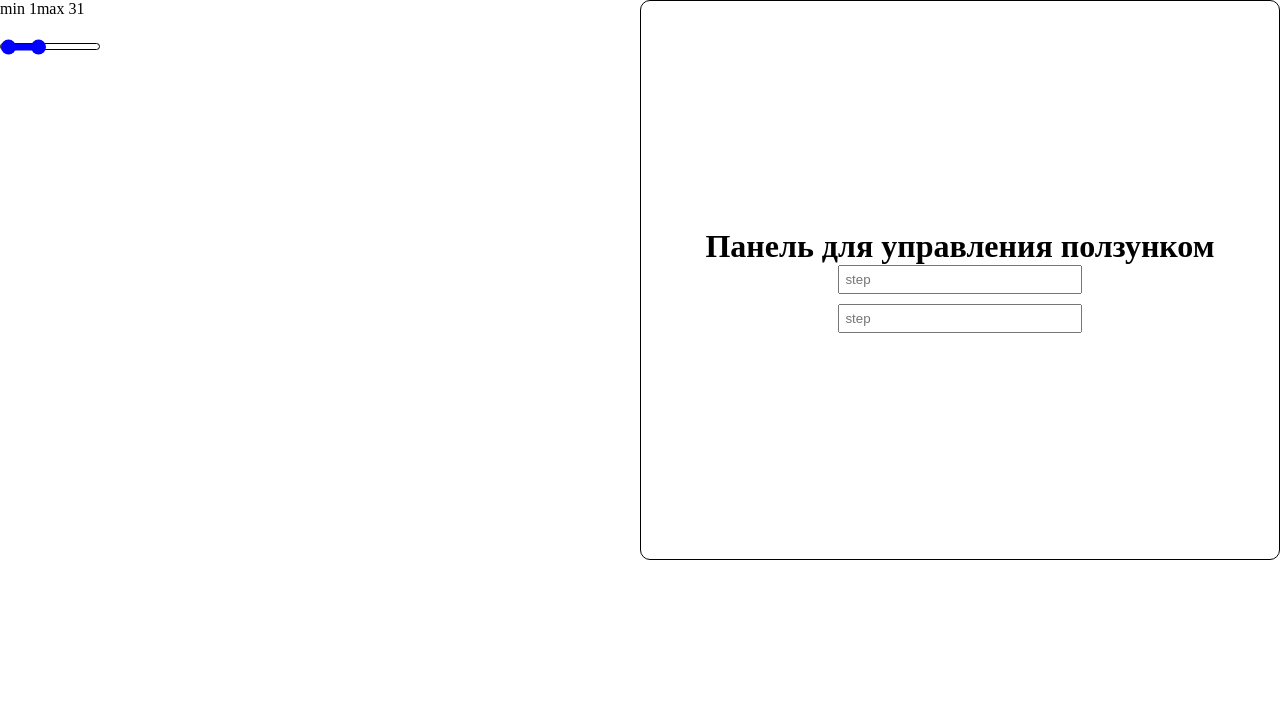
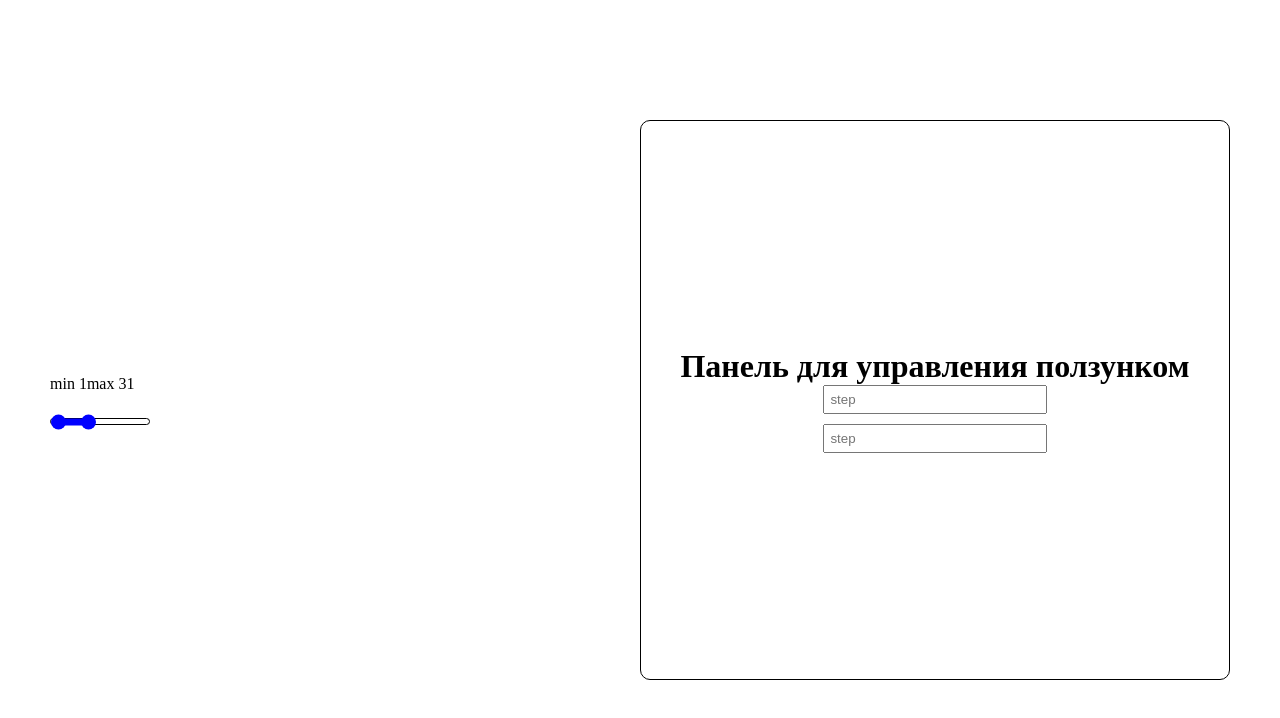
Before and after one commit to canoua/4-task, a website built with Vite: page index.html in a window 1280 px wide. Built offline with nearby package versions, Linux system fonts and the light colour scheme.

Commit message:
debug slider with panel

```diff
--- a/src/components/slider.ts
+++ b/src/components/slider.ts
@@ -1,93 +1,129 @@
 export function slider() {
   class Slider {
-    thumb: any = document.createElement('div');
-    thumbMax: any = document.createElement('div');
-    line: any = document.createElement('div');
-    app: any;
-    // outputValue: any;
-    x: any = 0;
-    minX: any;
-    maxX: any;
-    middleThumb: any;
-    wrapper:any = document.createElement('div');
-    rangeCoords: any = this.thumb.getBoundingClientRect();
-    wrapperCoords: any = this.wrapper.getBoundingClientRect();
-    lineCoords: any = this.line.getBoundingClientRect();
+    wrapper: HTMLElement = document.createElement('div');
+    thumb: HTMLElement = document.createElement('div');
+    thumbMax: HTMLElement = document.createElement('div');
+    line: HTMLElement = document.createElement('div');
+    range: HTMLElement = document.createElement('div');
+    outputWrapper: any = document.createElement('div');
+    app: HTMLElement | any;
+    outputValueMin: HTMLElement | any;
+    outputValueMax: HTMLElement | any;
+    minX: number | any;
+    maxX: number | any;
 
-    draggingAcces: any = false;
+    draggingAcces: boolean = false;
+    draggingAccesMax: boolean = false;
+
+    thumbPosition: number = 0;
+    thumbMaxPosition: number = 0;
+
+    thumbPositionInit: any;
+    rangePositionInit: any;
+    thumbMaxPositionInit: any;
+
+    percent: any;
+    percentMax: any;
 
     constructor() {
       this.initElememts();
       document.addEventListener('mousedown', (e) => this.mouseDown(e));
       document.addEventListener('mousemove', (e) => this.mouseMove(e));
       document.addEventListener('mouseup', (e) => this.mouseUp(e));
+
+      document.addEventListener('mouseup', () => {
+        this.draggingAcces = false;
+        this.draggingAccesMax = false;
+      })
+
     }
 
     // инициализация элементов
     initElememts() {
       this.app = document.getElementById('app')
-      // this.outputValue = document.createElement('div');
+      this.outputValueMin = document.createElement('div');
+      this.outputValueMax = document.createElement('div');
+      this.range.classList.add('range');
       this.thumb.classList.add('thumb', 'thumb-min');
       this.thumbMax.classList.add('thumb', 'thumb-max');
       this.line.classList.add('line');
       this.wrapper.classList.add('wrapper');
-      // this.outputValue.classList.add('output-value');
-
+      this.outputValueMin.classList.add('output-value');
+      this.outputValueMax.classList.add('output-value');
       this.app.appendChild(this.wrapper);
       this.line.appendChild(this.thumb);
       this.line.appendChild(this.thumbMax);
+      this.line.appendChild(this.range);
       this.wrapper.appendChild(this.line);
-      // this.wrapper.prepend(this.outputValue);
 
-      // this.outputValue.textContent='0';
-      const lineWidth = this.line.offsetWidth;
+      this.wrapper.prepend(this.outputWrapper);
+      this.outputWrapper.classList.add('output-wrapper');
+      this.outputWrapper.appendChild(this.outputValueMin);
+      this.outputWrapper.appendChild(this.outputValueMax);
+
       const linePosition = this.line.getBoundingClientRect();
-      const lineMaxPosition = lineWidth + linePosition.left;
-      const middleThumb = this.thumb.offsetWidth / 2;
+      const lineMaxPosition = this.line.offsetWidth + linePosition.left;
+      this.minX = linePosition.left;
+      this.maxX = lineMaxPosition - this.thumb.offsetWidth;
+      this.thumbPositionInit = this.thumb.getBoundingClientRect().left - linePosition.left;
+      this.thumbMaxPositionInit = this.thumbMax.getBoundingClientRect().left - linePosition.left;
+      this.rangePositionInit = this.thumbPositionInit;
 
-      this.middleThumb = middleThumb;
-      this.minX = linePosition.left;
-
-      this.maxX = lineMaxPosition;
+      this.range.style.left = `${this.rangePositionInit}px`;
+      this.outputValueMin.textContent=`min ${this.thumbPositionInit}`;
+      this.outputValueMax.textContent=`max ${this.thumbMaxPositionInit}`;
     }
 
-    mouseDown(e: MouseEvent) {
-      this.draggingAcces = true;
-    }
-
-
-    mouseMove(e: any) {
-      if(this.draggingAcces==true) {
-        if(e.clientX>=this.minX && e.clientX<=235) {
-          this.thumb.style.left = `${e.clientX-this.minX}px`;
-          // console.log(this.thumb.style.left);
-         if(e.target.className==='thumb thumb-min') {
-            console.log(e.target);
-          } else if(e.target.className==='thumb thumb-max'){
-            console.log('max');
-          }
-          console.log(Math.trunc((e.clientX-this.minX)/85*100));
-        }
-
+    mouseDown(e: any) {
+      if(e.target.classList.contains('thumb') && e.target.classList.contains('thumb-min')) {
+        this.draggingAcces = true;
+      }  else if(e.target.classList.contains('thumb') && e.target.classList.contains('thumb-max')) {
+        this.draggingAccesMax = true;
       }
     }
 
-    mouseUp(e: MouseEvent) {
-      this.draggingAcces = false;
-      if(e.clientX>=this.minX && e.clientX<=235) {
-        this.thumb.style.left = `${e.clientX-this.minX}px`;
-        console.log(Math.trunc((e.clientX-this.minX)/85*100));
+    mouseMove(e: any) {
+      if(this.draggingAcces) {
+        this.percent = Math.max(0, Math.min((e.clientX - this.line.getBoundingClientRect().left)/(this.line.offsetWidth)*100, 100));
+        this.thumbPositionInit = this.percent;
+        this.rangePositionInit = this.percent + 1;
+
+        if(e.clientX>=this.minX && e.clientX<=this.maxX && this.thumbPositionInit<(this.thumbMaxPositionInit - 15)) {
+          this.thumb.style.left = `${this.thumbPositionInit}px`;
+          this.range.style.left = `${this.rangePositionInit}px`;
+          this.range.style.width = `${this.thumbMaxPositionInit - this.thumbPositionInit}px`;
+          this.outputValueMin.textContent=`min ${Math.trunc((this.thumbPositionInit)/85*100)}`;
+        }
+      } else if(this.draggingAccesMax) {
+        this.percentMax = Math.max(0, Math.min((e.clientX - this.line.getBoundingClientRect().left)/(this.line.offsetWidth)*100, 85));
+        this.thumbMaxPositionInit = this.percentMax;
+        if(e.clientX>=this.minX && e.clientX<=this.maxX && this.thumbMaxPositionInit>(this.thumbPositionInit+15)) {
+          this.thumbMax.style.left = `${this.thumbMaxPositionInit}px`;
+          this.range.style.left = `${this.rangePositionInit}px`;
+          this.range.style.width = `${this.thumbMaxPositionInit - this.thumbPositionInit + 1}px`;
+          this.outputValueMax.textContent=`max ${Math.trunc((this.thumbMaxPositionInit)/85*100)}`;
+        }
+      }
+    }
+
+    mouseUp(e: any) {
+      if(e.target.classList.contains('thumb') && e.target.classList.contains('thumb-min')) {
+        this.draggingAcces = false;
+      } else if(e.target.classList.contains('thumb') && e.target.classList.contains('thumb-max')) {
+        this.draggingAccesMax = false;
       }
     }
   }
 
-    class Panel {
+
+  class Panel {
       app: any;
       title: any;
       container: any;
       inputStep: any;
       inputWidth: any;
       inputMin: any;
+
       constructor() {
         this.app = document.getElementById('app')
         this.container = document.createElement('div');
@@ -98,9 +134,11 @@ export function slider() {
 
         this.app.appendChild(this.container);
         this.container.appendChild(this.title);
+        this.createInput(this.container, 'input', 'input', 'step')
+        this.createInput(this.container, 'input', 'input', 'step')
       }
 
-      createInput(parent: any, element: any, name: string, placeholder: string, className: string) {
+      createInput(parent?: any, element?: any, name?: string, placeholder?: string, className?: string) {
         element = document.createElement('input');
         element.setAttribute('type', 'text');
         element.setAttribute('name', name);
@@ -110,7 +148,9 @@ export function slider() {
       }
   }
 
+
   document.addEventListener('DOMContentLoaded', function() {
     const slider = new Slider();
+    const panel = new Panel();
   })
 }
--- a/src/components/test-percent.ts
+++ /dev/null
@@ -1,157 +0,0 @@
-export function slider() {
-  class Slider {
-    wrapper: HTMLElement = document.createElement('div');
-    thumb: HTMLElement = document.createElement('div');
-    thumbMax: HTMLElement = document.createElement('div');
-    line: HTMLElement = document.createElement('div');
-    range: HTMLElement = document.createElement('div');
-    outputWrapper: any = document.createElement('div');
-    app: HTMLElement | any;
-    outputValueMin: HTMLElement | any;
-    outputValueMax: HTMLElement | any;
-    minX: number | any;
-    maxX: number | any;
-
-    draggingAcces: boolean = false;
-    draggingAccesMax: boolean = false;
-
-    thumbPosition: number = 0;
-    thumbMaxPosition: number = 0;
-
-    thumbPositionInit: any;
-    rangePositionInit: any;
-    thumbMaxPositionInit: any;
-
-    percent: any;
-    percentMax: any;
-
-    constructor() {
-      this.initElememts();
-      document.addEventListener('mousedown', (e) => this.mouseDown(e));
-      document.addEventListener('mousemove', (e) => this.mouseMove(e));
-      document.addEventListener('mouseup', (e) => this.mouseUp(e));
-
-      document.addEventListener('mouseup', () => {
-        this.draggingAcces = false;
-        this.draggingAccesMax = false;
-      })
-
-    }
-
-    // инициализация элементов
-    initElememts() {
-      this.app = document.getElementById('app')
-      this.outputValueMin = document.createElement('div');
-      this.outputValueMax = document.createElement('div');
-      this.range.classList.add('range');
-      this.thumb.classList.add('thumb', 'thumb-min');
-      this.thumbMax.classList.add('thumb', 'thumb-max');
-      this.line.classList.add('line');
-      this.wrapper.classList.add('wrapper');
-      this.outputValueMin.classList.add('output-value');
-      this.outputValueMax.classList.add('output-value');
-      this.app.appendChild(this.wrapper);
-      this.line.appendChild(this.thumb);
-      this.line.appendChild(this.thumbMax);
-      this.line.appendChild(this.range);
-      this.wrapper.appendChild(this.line);
-
-      this.wrapper.prepend(this.outputWrapper);
-      this.outputWrapper.classList.add('output-wrapper');
-      this.outputWrapper.appendChild(this.outputValueMin);
-      this.outputWrapper.appendChild(this.outputValueMax);
-
-      const linePosition = this.line.getBoundingClientRect();
-      const lineMaxPosition = this.line.offsetWidth + linePosition.left;
-      this.minX = linePosition.left;
-      this.maxX = lineMaxPosition - this.thumb.offsetWidth;
-      this.thumbPositionInit = this.thumb.getBoundingClientRect().left - linePosition.left;
-      this.thumbMaxPositionInit = this.thumbMax.getBoundingClientRect().left - linePosition.left;
-      this.rangePositionInit = this.thumbPositionInit;
-
-      this.range.style.left = `${this.rangePositionInit}px`;
-      this.outputValueMin.textContent=`min ${this.thumbPositionInit}`;
-      this.outputValueMax.textContent=`max ${this.thumbMaxPositionInit}`;
-    }
-
-    mouseDown(e: any) {
-      if(e.target.classList.contains('thumb') && e.target.classList.contains('thumb-min')) {
-        this.draggingAcces = true;
-      }  else if(e.target.classList.contains('thumb') && e.target.classList.contains('thumb-max')) {
-        this.draggingAccesMax = true;
-      }
-    }
-
-    mouseMove(e: any) {
-      if(this.draggingAcces) {
-        this.percent = Math.max(0, Math.min((e.clientX - this.line.getBoundingClientRect().left)/(this.line.offsetWidth)*100, 100));
-        this.thumbPositionInit = this.percent;
-        this.rangePositionInit = this.percent + 1;
-
-        if(e.clientX>=this.minX && e.clientX<=this.maxX && this.thumbPositionInit<(this.thumbMaxPositionInit - 15)) {
-          this.thumb.style.left = `${this.thumbPositionInit}px`;
-          this.range.style.left = `${this.rangePositionInit}px`;
-          this.range.style.width = `${this.thumbMaxPositionInit - this.thumbPositionInit}px`;
-          this.outputValueMin.textContent=`min ${Math.trunc((this.thumbPositionInit)/85*100)}`;
-        }
-      } else if(this.draggingAccesMax) {
-        this.percentMax = Math.max(0, Math.min((e.clientX - this.line.getBoundingClientRect().left)/(this.line.offsetWidth)*100, 85));
-        this.thumbMaxPositionInit = this.percentMax;
-        if(e.clientX>=this.minX && e.clientX<=this.maxX && this.thumbMaxPositionInit>(this.thumbPositionInit+15)) {
-          this.thumbMax.style.left = `${this.thumbMaxPositionInit}px`;
-          this.range.style.left = `${this.rangePositionInit}px`;
-          this.range.style.width = `${this.thumbMaxPositionInit - this.thumbPositionInit + 1}px`;
-          this.outputValueMax.textContent=`max ${Math.trunc((this.thumbMaxPositionInit)/85*100)}`;
-        }
-      }
-    }
-
-    mouseUp(e: any) {
-      if(e.target.classList.contains('thumb') && e.target.classList.contains('thumb-min')) {
-        this.draggingAcces = false;
-      } else if(e.target.classList.contains('thumb') && e.target.classList.contains('thumb-max')) {
-        this.draggingAccesMax = false;
-      }
-    }
-  }
-
-
-  class Panel {
-      app: any;
-      title: any;
-      container: any;
-      inputStep: any;
-      inputWidth: any;
-      inputMin: any;
-
-      constructor() {
-        this.app = document.getElementById('app')
-        this.container = document.createElement('div');
-        this.container.classList.add('panel-container');
-
-        this.title = document.createElement('h1');
-        this.title.textContent = 'Панель для управления ползунком';
-
-        this.app.appendChild(this.container);
-        this.container.appendChild(this.title);
-        this.createInput(this.container, 'input', 'input', 'step')
-        this.createInput(this.container, 'input', 'input', 'step')
-
-      }
-
-      createInput(parent?: any, element?: any, name?: string, placeholder?: string, className?: string) {
-        element = document.createElement('input');
-        element.setAttribute('type', 'text');
-        element.setAttribute('name', name);
-        element.setAttribute('placeholder', placeholder);
-        element.classList.add(className);
-        parent.appendChild(element);
-      }
-  }
-
-
-  document.addEventListener('DOMContentLoaded', function() {
-    const slider = new Slider();
-    const panel = new Panel();
-  })
-}
--- a/src/main.ts
+++ b/src/main.ts
@@ -1,4 +1,4 @@
-import { slider } from './components/test-percent.ts'
+import { slider } from './components/slider.ts'
 import './style.css'
 
 slider()
--- a/src/style.css
+++ b/src/style.css
@@ -6,16 +6,15 @@
 
 #app {
   display: flex;
-  /* justify-content: space-around; */
   justify-content: space-between;
-  /* align-items: center; */
+  width: 100%;
+  align-items: center;
+  padding: 0 50px;
   height: 100vh;
 }
 
 .wrapper {
   width: 100px;
-  /* margin-left: 150px; */
-  /* padding-top: 50px; */
 }
 
 .line {
```
